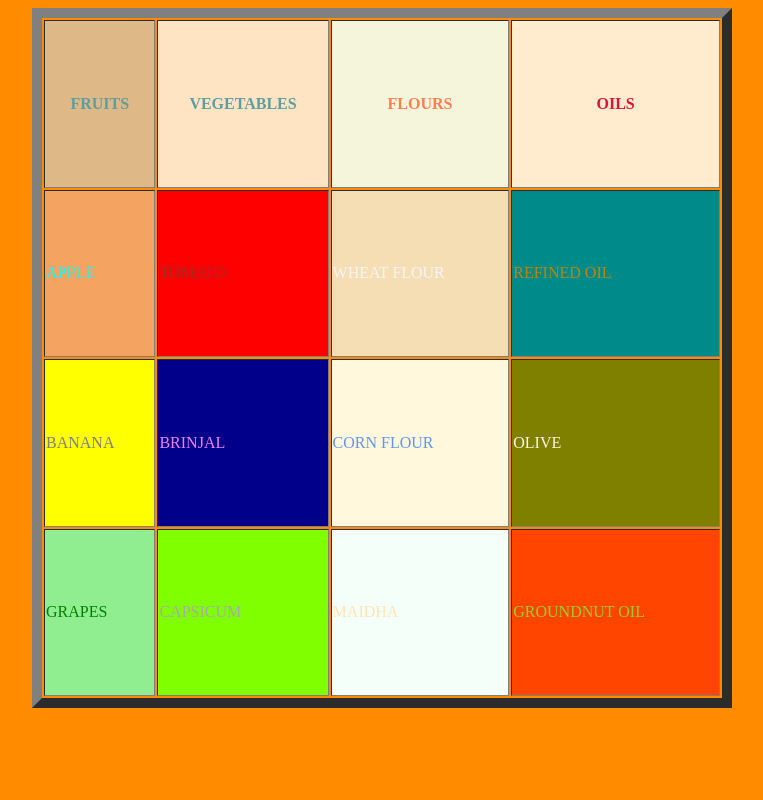
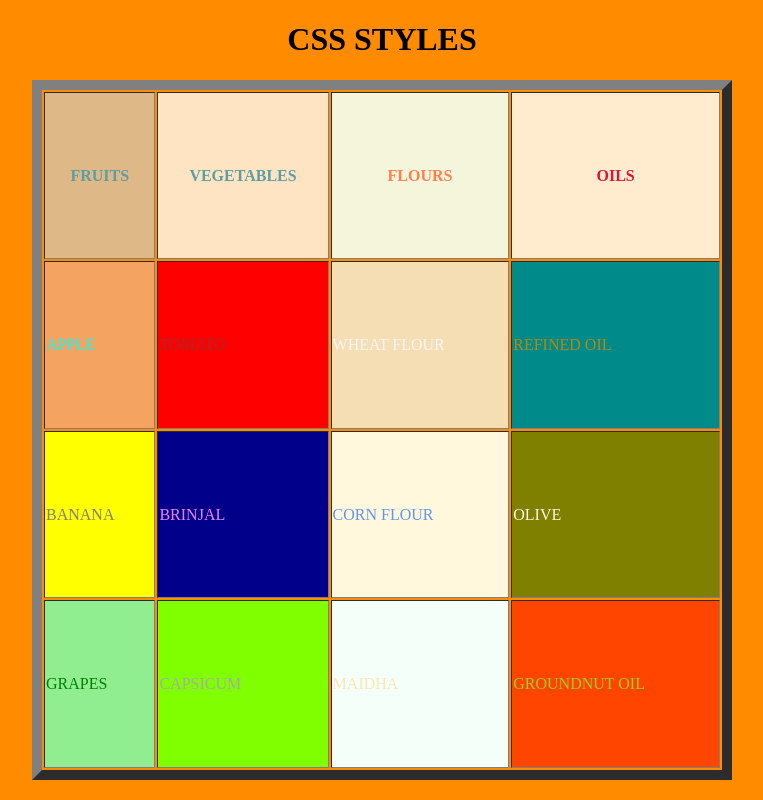
Before and after one commit to POTHANA-KOWSHIK/CSS, a plain HTML site: page index.html in a window 1280 px wide. Shown: the whole page, without its empty margins (258-1021 px from the left). Drawn offline with Linux system fonts and the light colour scheme.

Commit message:
CSS DAY1

```diff
--- a/index.html
+++ b/index.html
@@ -7,6 +7,7 @@
     <link rel="stylesheet" href="./index.css">
 </head>
 <body style="background-color: darkorange;">
+  <center><h1>CSS STYLES</h1></center>
   <center>
     <table border=10" height="700" width="700">
         <tr>
```
